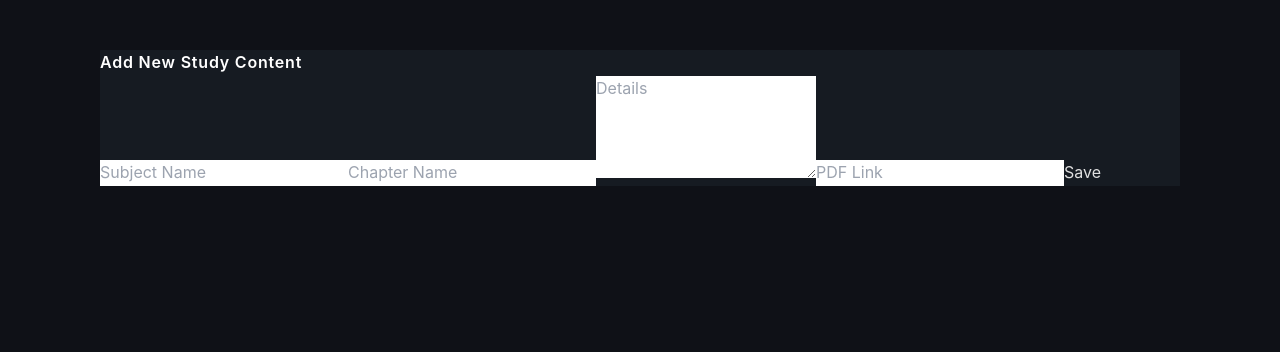
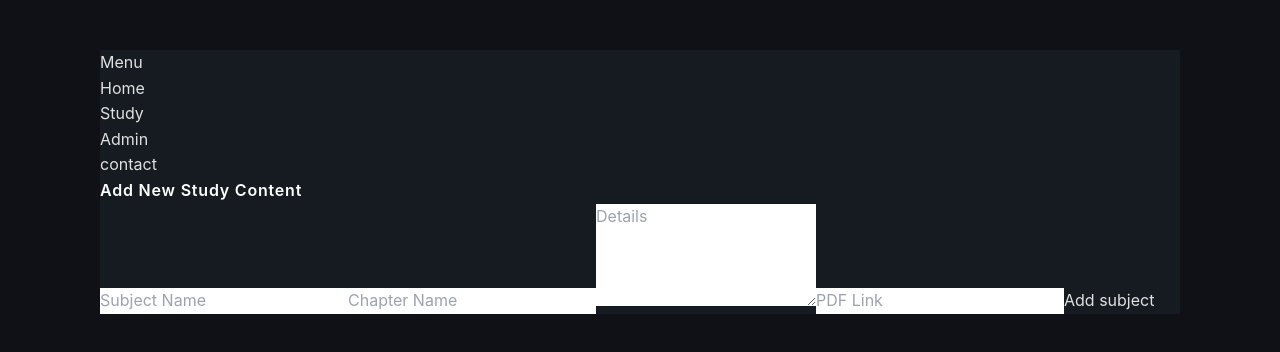
Before and after one commit to Lavkush24/mitronstudies, a React (Vite) app: page /addmaterial in a window 1280 px wide. Shown: the top 352 px of the page. Built offline with nearby package versions, Linux system fonts and the light colour scheme; a web font is replaced by a local one.

Commit message:
Enhanced admin experience

```diff
--- a/src/App.tsx
+++ b/src/App.tsx
@@ -1,4 +1,4 @@
-import { BrowserRouter, Route, Routes } from "react-router-dom";
+import { BrowserRouter, Outlet, Route, Routes } from "react-router-dom";
 // import { SkillViewPage } from "./pages/SkillViewPage";
 import { LandingPage } from "./pages/LandingPage";
 // import { SkillPage } from "./pages/SkillPage";
@@ -9,6 +9,22 @@ import { StudyListPage } from "./pages/StudyListpage";
 import { AdminLogin } from "./pages/AdminLogin";
 import ChapterBlog from "./Components/ChapterBlog";
 import ChapterForm from "./Components/ChapterForm";
+import { NavBar } from "./Components/NavBar";
+
+
+function Layout() {
+  return (
+    <div className="relative min-h-screen bg-gradient-to-br from-[#0f1115] to-[#1a1d25]">
+      <div className="fixed top-4 left-4 z-50">
+        <NavBar />
+      </div>
+
+      <div className="p-8">
+        <Outlet />
+      </div>
+    </div>
+  );
+}
 
 
 
@@ -18,17 +34,16 @@ function App() {
     <>
       <BrowserRouter>
         <Routes>
+        <Route element={<Layout/>}>
           <Route path="/" element={<LandingPage/>}></Route>
           <Route path="/profile" element={<LandingPage/>}></Route>
-          {/* <Route path="/skill/:id" element={<SkillViewPage/>}></Route> */}
-          {/* <Route path="/skills" element={ <SkillPage/> }></Route> */}
-          {/* <Route path="/addskill" element={ <AddSkill/> }></Route> */}
           <Route path="/addmaterial" element={<AddSubject />} />
           <Route path="/study/:id" element={<SubjectDetailPage />} />
           <Route path="/study" element={<StudyListPage></StudyListPage>} ></Route>
           <Route path="/admin" element={<AdminLogin></AdminLogin>} ></Route>
           <Route path="/:subjectId/:name/:id" element={<ChapterBlog></ChapterBlog>}></Route>
           <Route path="/:subjectId/add-chapter" element={<ChapterForm></ChapterForm>} ></Route>
+        </Route>
         </Routes>
       </BrowserRouter>
     </>
--- a/src/Components/AddSubject.tsx
+++ b/src/Components/AddSubject.tsx
@@ -8,8 +8,11 @@ export function AddSubject() {
   const [details, setDetails] = useState("");
   const [pdfLink, setPdfLink] = useState("");
   const navigate = useNavigate();
+  const [loading,setLoading] = useState(false);
 
   const handleSubmit = async (e: React.FormEvent) => {
+    setLoading(true);
+    try {
       e.preventDefault();
 
       const newContent = {
@@ -30,7 +33,12 @@ export function AddSubject() {
         body: JSON.stringify(newContent),
       });
 
-    navigate("/");
+      navigate("/study");
+    }catch (e){
+      return e;
+    }finally {
+      setLoading(false);
+    }
   };
 
   return (
@@ -83,7 +91,7 @@ export function AddSubject() {
             type="submit"
             className="mt-4 bg-gradient-to-r from-blue-500 to-purple-500 hover:from-purple-500 hover:to-blue-500 text-white font-bold py-3 sm:py-4 rounded-xl transition-all duration-300 shadow-lg hover:shadow-2xl"
           >
-            Save
+            {loading ? "Adding subject..." : "Add subject"}
           </button>
         </form>
       </div>
--- a/src/Components/ChapterForm.tsx
+++ b/src/Components/ChapterForm.tsx
@@ -1,6 +1,7 @@
 import React, { useState, useEffect } from "react";
 import { useNavigate, useParams } from "react-router-dom";
 import { BACKEND_URL } from "../config";
+import { div } from "framer-motion/client";
 
 interface Blog {
   heading: string[];
@@ -18,6 +19,7 @@ interface ChapterData {
 const ChapterForm: React.FC = () => {
   const navigate = useNavigate();
   const { subjectId } = useParams();
+  const [loading, setLoading] = useState(false);
 
   const [chapter, setChapter] = useState<ChapterData>({
     name: "",
@@ -67,7 +69,7 @@ const ChapterForm: React.FC = () => {
 
   const handleSubmit = async () => {
     const token = sessionStorage.getItem("token");
-
+    setLoading(true);
     try {
       const res = await fetch(`${BACKEND_URL}/api/v1/chapter/addchapter`, {
         method: "POST",
@@ -80,10 +82,12 @@ const ChapterForm: React.FC = () => {
 
       if (!res.ok) throw new Error(`HTTP error! status: ${res.status}`);
       const data = await res.json();
-      navigate("/study");
+      navigate(`/study/${subjectId}`);
       return data;
     } catch (error) {
       return error;
+    }finally {
+      setLoading(false);
     }
   };
 
@@ -171,7 +175,7 @@ const ChapterForm: React.FC = () => {
         onClick={handleSubmit}
         className="bg-purple-600 text-white px-6 py-3 rounded-lg shadow-lg hover:bg-purple-700 transition w-full text-lg"
       >
-        Submit Chapter
+        { loading ? `Adding new ${chapter.name}...` : "Submit Chapter"}
       </button>
     </div>
   );
--- a/src/Components/NavBar.tsx
+++ b/src/Components/NavBar.tsx
@@ -1,38 +1,44 @@
 import { useState } from "react";
+import { useNavigate } from "react-router-dom";
 
 export function NavBar() {
   const [open, setOpen] = useState(false);
-  const menuItems = ["Home", "Study", "About", "Contact"];
+  const navigate = useNavigate();
+
+  const menuItems = [
+    { label: "Home", path: "/" },
+    { label: "Study", path: "/study" },
+    { label: "Admin", path: "/admin" },
+    { label: "contact", path: "/contact" },
+  ];
 
   return (
     <div className="relative flex justify-center items-center min-h-[120px]">
       <div
-        className="bg-gradient-to-tr from-red-600 to-blue-800 h-16 w-16 sm:h-20 sm:w-20 rounded-full shadow-lg flex items-center justify-center cursor-pointer text-white font-bold text-base sm:text-lg z-10 transition-transform duration-300 hover:scale-110"
+        className="bg-gradient-to-tr from-red-600 to-blue-800 h-16 w-16 sm:h-20 sm:w-20 rounded-full shadow-lg flex items-center justify-center cursor-pointer text-white font-bold text-base sm:text-lg z-20 transition-transform duration-300 hover:scale-110"
         onClick={() => setOpen(!open)}
       >
         Menu
       </div>
 
-      {menuItems.map((item, index) => {
-        const angle = (index / menuItems.length) * 2 * Math.PI;
-        const distance = open ? 100 : 0; // larger spread
-        const x = distance * Math.cos(angle);
-        const y = distance * Math.sin(angle);
-
-        return (
+      <div
+        className={`absolute top-full mt-4 flex flex-col items-center space-y-3 transition-all duration-500 ease-in-out ${
+          open ? "opacity-100 translate-y-0" : "opacity-0 -translate-y-4 pointer-events-none"
+        }`}
+      >
+        {menuItems.map((item) => (
           <div
-            key={item}
-            className="absolute bg-indigo-600 hover:bg-indigo-700 text-white px-3 py-1 sm:px-4 sm:py-2 rounded-lg shadow-md cursor-pointer transition-all duration-500 ease-out text-sm sm:text-base flex items-center justify-center"
-            style={{
-              transform: `translate(${x}px, ${y}px)`,
-              opacity: open ? 1 : 0,
-              pointerEvents: open ? "auto" : "none",
+            key={item.label}
+            className="bg-gradient-to-tr from-blue-800 to--800 hover:bg-indigo-700 text-white px-4 py-2 rounded-lg shadow-md cursor-pointer text-sm sm:text-base w-32 text-center"
+            onClick={() => {
+              navigate(item.path);
+              setOpen(false);
             }}
           >
-            {item}
+            {item.label}
           </div>
-        );
-      })}
+        ))}
+      </div>
     </div>
   );
 }
--- a/src/Components/Profile.tsx
+++ b/src/Components/Profile.tsx
@@ -1,6 +1,12 @@
-export function Profile() {
+import { useNavigate } from "react-router-dom";
+
+export function Profile({nav}:{nav: string}) {
+  const navigate = useNavigate();
   return (
     <div
+      onClick={() => {
+        navigate(`/${nav}`);
+      }}
       className="relative h-36 w-36 rounded-full p-1
                  bg-gradient-to-tr from-indigo-500 via-purple-500 to-pink-500
                  bg-[length:200%_200%] animate-gradient
--- a/src/pages/LandingPage.tsx
+++ b/src/pages/LandingPage.tsx
@@ -1,7 +1,6 @@
 import { Link } from "react-router-dom";
 import { Aboutme } from "../Components/Aboutme";
 import { Name } from "../Components/Name";
-import { NavBar } from "../Components/NavBar";
 import { Profile } from "../Components/Profile";
 
 export function LandingPage() {
@@ -10,7 +9,7 @@ export function LandingPage() {
 
       <div className="flex justify-between items-center p-6">
         <Name name="Mitron Studies" />
-        <NavBar />
+        {/* <NavBar /> */}
       </div>
 
       <div className="grid grid-cols-1 md:grid-cols-6 gap-8 px-10 md:px-20 py-16 items-center">
@@ -28,7 +27,7 @@ export function LandingPage() {
         </div>
 
         <div className="flex justify-center items-center col-span-2">
-          <Profile />
+          <Profile nav={"admin"}/>
         </div>
       </div>
 
--- a/src/pages/StudyListpage.tsx
+++ b/src/pages/StudyListpage.tsx
@@ -1,5 +1,5 @@
 import { useEffect, useState } from "react";
-import { Link } from "react-router-dom";
+import { Link, useNavigate } from "react-router-dom";
 import { BACKEND_URL } from "../config";
 
 interface Subject {
@@ -12,6 +12,7 @@ export function StudyListPage() {
   const [loading, setLoading] = useState(true);
   const [error, setError] = useState<string | null>(null);
 
+  const navigate = useNavigate();
   const token = sessionStorage.getItem("token");
 
   function AddContent() {
@@ -53,14 +54,24 @@ export function StudyListPage() {
       </div>
 
       {/* Loading/Error */}
-      {loading && <p className="text-gray-400">Loading subjects...</p>}
+      {loading && <p className="text-gray-400 text-3xl font-bold flex justify-center py-32">Loading subjects...</p>}
       {error && <p className="text-red-400">{error}</p>}
 
-      {/* Subject Cards */}
       {!loading && !error && (
+        <>
+          {subjects.length == 0 ? (
+            <div className="text-gray-400 text-5xl font-bold flex justify-center py-32">
+              No subject Available
+            </div>
+          ):
+          (
           <div className="grid grid-cols-1 sm:grid-cols-2 lg:grid-cols-3 gap-8">
             {subjects.map((subject) => (
-            <Link key={subject.id} to={`/study/${subject.id}`}>
+              <div
+                onClick={() => {
+                  navigate(`/study/${subject.id}`)
+                }}
+                key={subject.id}>
                 <div className="relative p-6 rounded-2xl backdrop-blur-md bg-white/5 border border-white/10 hover:scale-105 hover:shadow-2xl transition-all duration-300 cursor-pointer">
                   <div className="absolute inset-0 rounded-2xl bg-gradient-to-br from-blue-500 to-purple-500 opacity-10 blur-3xl pointer-events-none"></div>
                   <h2 className="text-2xl font-bold text-gradient bg-clip-text text-transparent bg-gradient-to-r from-blue-400 to-purple-500">
@@ -68,9 +79,11 @@ export function StudyListPage() {
                   </h2>
                   <p className="text-gray-300 mt-2">Click to view chapters →</p>
                 </div>
-            </Link>
+              </div>
             ))}
           </div>
+          )}
+        </>
       )}
     </div>
   );
```
Also changed, not shown: src/Components/SubjectDetailPage.tsx (+86 -9 lines). Lines whose indentation alone changed are shown as unchanged.
